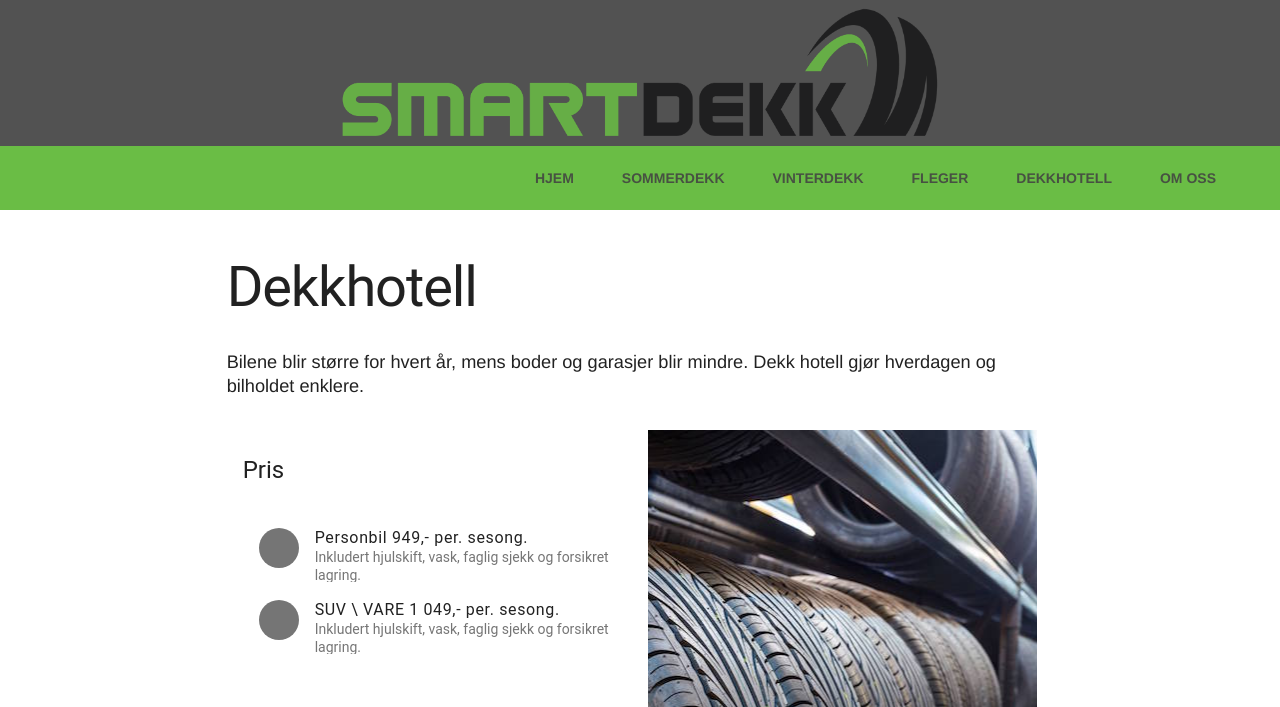
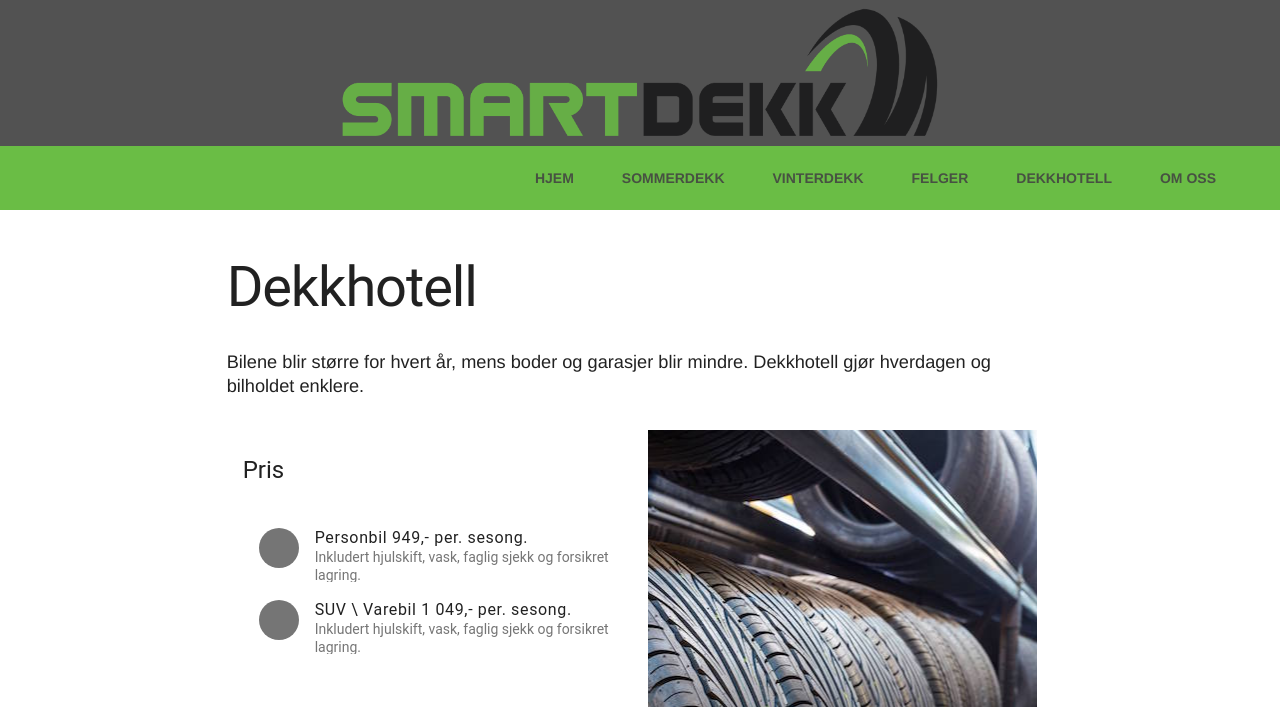
Before and after one commit to cluda/smartdekk.no, a Jekyll site: the page built from dekkhotell.html, in a window 1280 px wide. Shown: the top 707 px of the page. Built offline with Jekyll 4.4.1, drawn with Linux system fonts in a browser that asks for light colours; nearby versions of some CDN libraries.

Commit message:
fix typos

```diff
--- a/_config.yml
+++ b/_config.yml
@@ -7,9 +7,7 @@
 
 # Site settings
 title: SmartDekk
-email: your-email@domain.com
-description: "dekk butikk"
+email: post@smartdekk.no
+description: "Bergens beste dekkbutikk"
 baseurl: "" # the subpath of your site, e.g. /blog
 url: "http://smartdekk.no" # the base hostname & protocol for your site
-twitter_username: jekyllrb
-github_username:  jekyll
--- a/_includes/links.html
+++ b/_includes/links.html
@@ -1,6 +1,6 @@
 <a class="mdl-navigation__link mdl-typography--text-uppercase" href="{{ '/'' | prepend: site.baseurl }}">Hjem</a>
 <a class="mdl-navigation__link mdl-typography--text-uppercase" href="{{ '/sommerdekk'' | prepend: site.baseurl }}">Sommerdekk</a>
 <a class="mdl-navigation__link mdl-typography--text-uppercase" href="{{ '/vinterdekk'' | prepend: site.baseurl }}">Vinterdekk</a>
-<a class="mdl-navigation__link mdl-typography--text-uppercase" href="{{ '/felg'' | prepend: site.baseurl }}">Fleger</a>
+<a class="mdl-navigation__link mdl-typography--text-uppercase" href="{{ '/felg'' | prepend: site.baseurl }}">Felger</a>
 <a class="mdl-navigation__link mdl-typography--text-uppercase" href="{{ '/dekkhotell'' | prepend: site.baseurl }}">Dekkhotell</a>
 <a class="mdl-navigation__link mdl-typography--text-uppercase" href="{{ '/om-oss'' | prepend: site.baseurl }}">Om Oss</a>
--- a/_includes/tilbud.html
+++ b/_includes/tilbud.html
@@ -25,7 +25,7 @@
     <h4 class="mdl-card__title-text ">Pakketilbud</h4>
   </div>
   <div class="mdl-card__supporting-text">
-    <span class="mdl-typography--font-light mdl-typography--subhead">Trinity Nordic med dekk</span>
+    <span class="mdl-typography--font-light mdl-typography--subhead">16" Trinity Nordic med dekk</span>
   </div>
   <div class="mdl-card__actions">
     <p class="dekk-link mdl-typography--text-uppercase">
@@ -42,7 +42,7 @@
     <h4 class="mdl-card__title-text ">Pakketilbud</h4>
   </div>
   <div class="mdl-card__supporting-text">
-    <span class="mdl-typography--font-light mdl-typography--subhead">17"PH edition 2 turbin med dekk</span>
+    <span class="mdl-typography--font-light mdl-typography--subhead">17" PH edition 2 turbin med dekk</span>
   </div>
   <div class="mdl-card__actions">
     <p class="dekk-link mdl-typography--text-uppercase">
--- a/dekkhotell.html
+++ b/dekkhotell.html
@@ -4,7 +4,7 @@ title: Dekkhotell
 ---
 
 <p>
-  Bilene blir større for hvert år, mens boder og garasjer blir mindre. Dekk hotell gjør hverdagen og bilholdet enklere.
+  Bilene blir større for hvert år, mens boder og garasjer blir mindre. Dekkhotell gjør hverdagen og bilholdet enklere.
 </p>
 
 <div class="mdl-grid">
@@ -23,7 +23,7 @@ title: Dekkhotell
         <li class="mdl-list__item mdl-list__item--two-line">
           <span class="mdl-list__item-primary-content">
       <i class="material-icons mdl-list__item-avatar"></i>
-      <span>SUV \ VARE 1 049,- per. sesong.</span>
+      <span>SUV \ Varebil 1 049,- per. sesong.</span>
           <span class="mdl-list__item-sub-title">Inkludert hjulskift, vask, faglig sjekk og forsikret lagring.</span>
           </span>
         </li>
--- a/sommerdekk.html
+++ b/sommerdekk.html
@@ -2,9 +2,6 @@
 layout: page
 title: Sommerdekk
 ---
-<p>
-  Det stilles mye de samme krav til gummiblandingen i ett sommerdekk i hele verden.
-</p>
 <p>
   På Sommerdekk er det krav om minimum mønsterdybde 1,6mm på ¾ deler av slitasjebanens bredde. Smart Dekk & NAF anbefaler minimum
   3mm.
```
